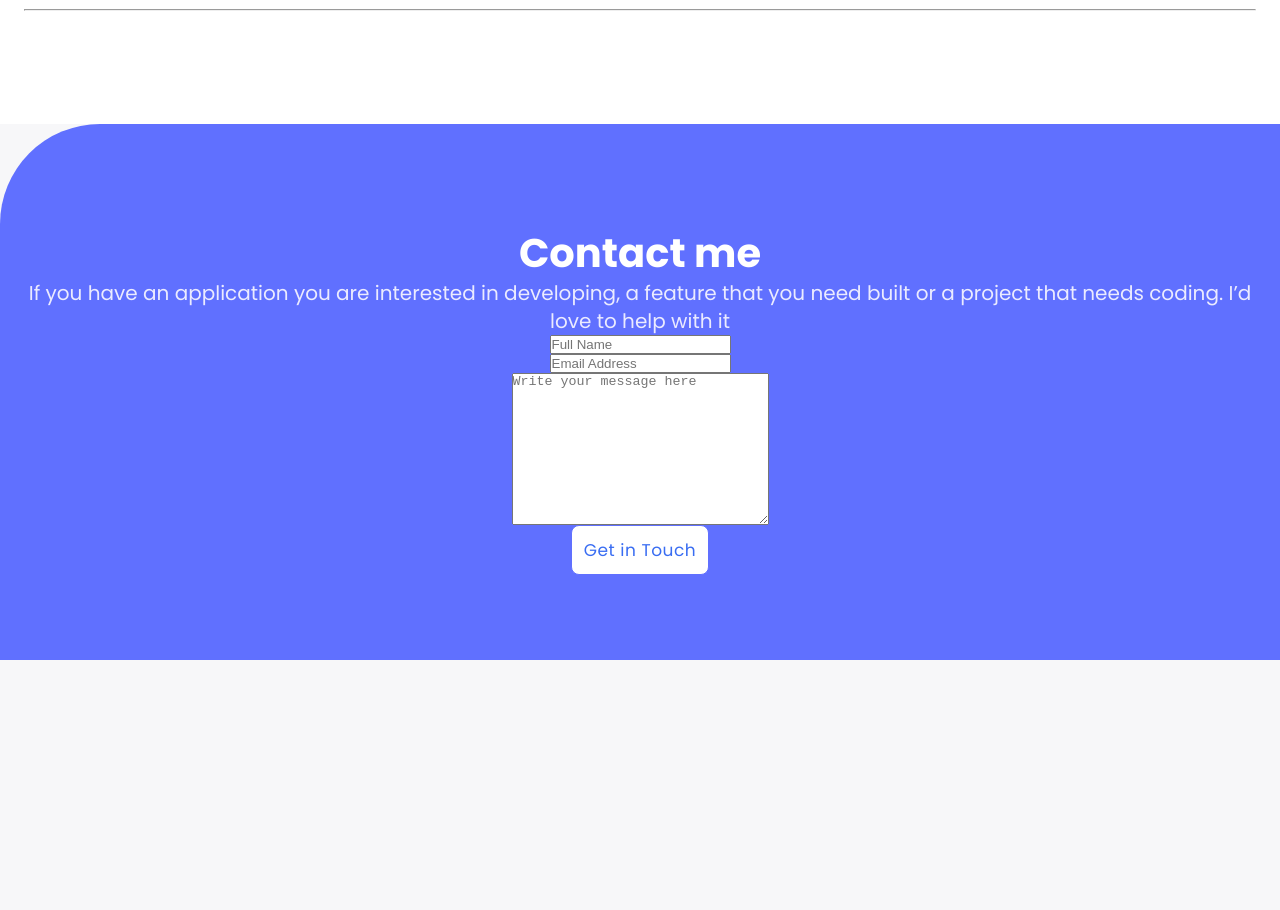
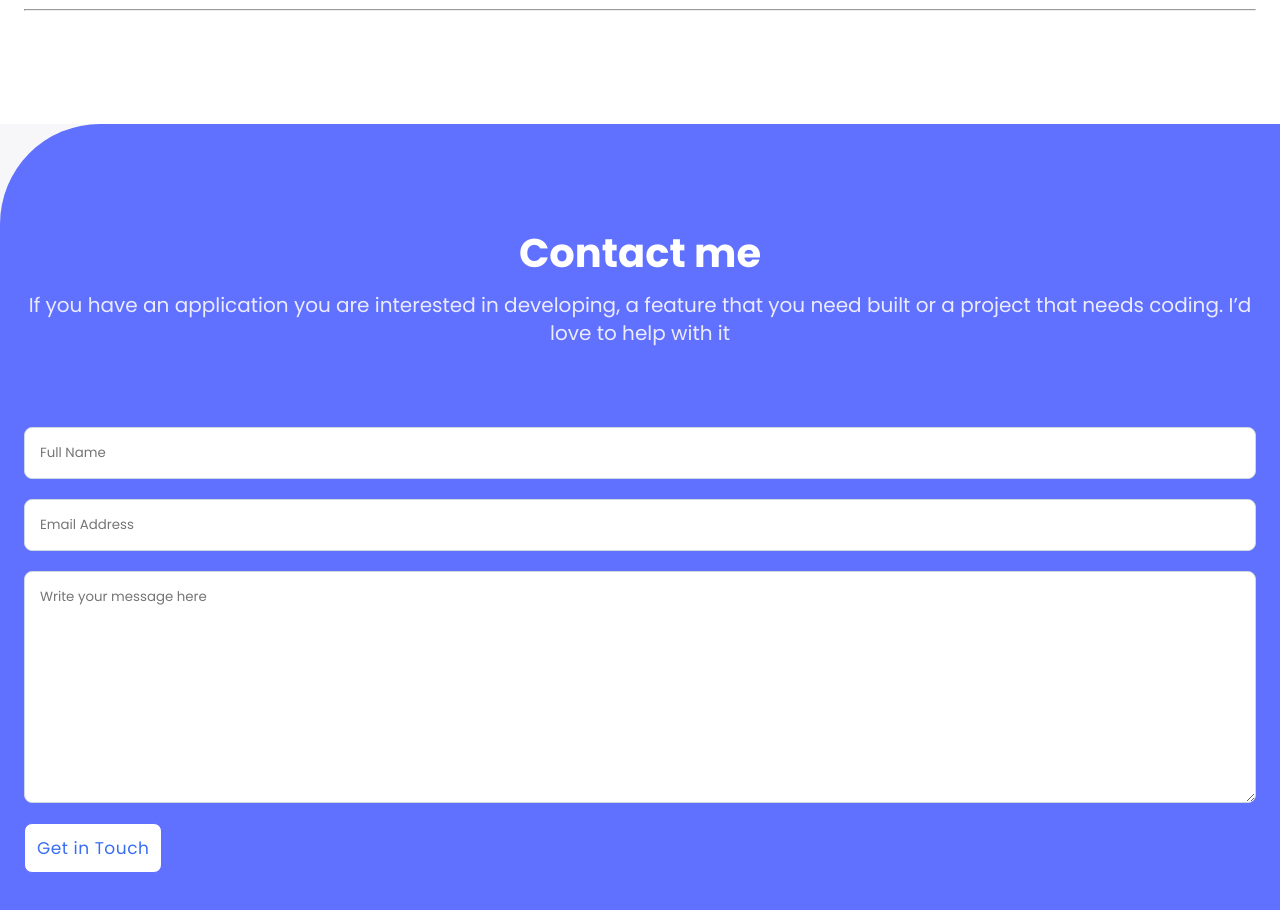
Before and after one commit to charlesgobina/my-portfolio, a plain HTML site: page index.html in a window 1280 px wide. Shown: the part 5000-5910 px from the top of the page. Before the commit the page ends 5660 px from the top, so only its background shows below. Drawn offline with Linux system fonts and the light colour scheme.

Commit message:
Style form and section greeting area

```diff
--- a/style.css
+++ b/style.css
@@ -363,7 +363,8 @@ img {
 .footer {
   background: url(./assets/images/footer-background.svg) #6070ff;
   background-repeat: no-repeat;
-  background-position: 100% 100%;
+  background-position: center;
+  background-size: cover;
   border-top-left-radius: 100px;
   width: 100%;
   padding-top: 103px;
@@ -377,11 +378,13 @@ img {
   font-weight: 700;
   line-height: 52px;
   text-align: center;
+  margin-bottom: 12px ;
 }
 
 .footer .greeting-text {
   font-weight: 400;
   font-size: 20px;
+  font-style: normal;
   text-align: center;
   line-height: 28px;
   color: #ebebff;
@@ -394,10 +397,25 @@ footer {
   justify-content: center;
   margin-left: 24px;
   margin-right: 24px;
+  gap: 80px;
 }
 
 footer .footer-form {
   display: flex;
   flex-direction: column;
   align-items: center;
+  width: 100%;
+  gap: 20px;
 }
+
+.footer-form input, textarea {
+  width: 100%;
+  padding: 15px;
+  border: 1px solid #cfd8dc;
+  border-radius: 8px;
+  font-family: inherit;
+}
+
+.footer-form .tonic-btn {
+  align-self: flex-start;
+}
```
